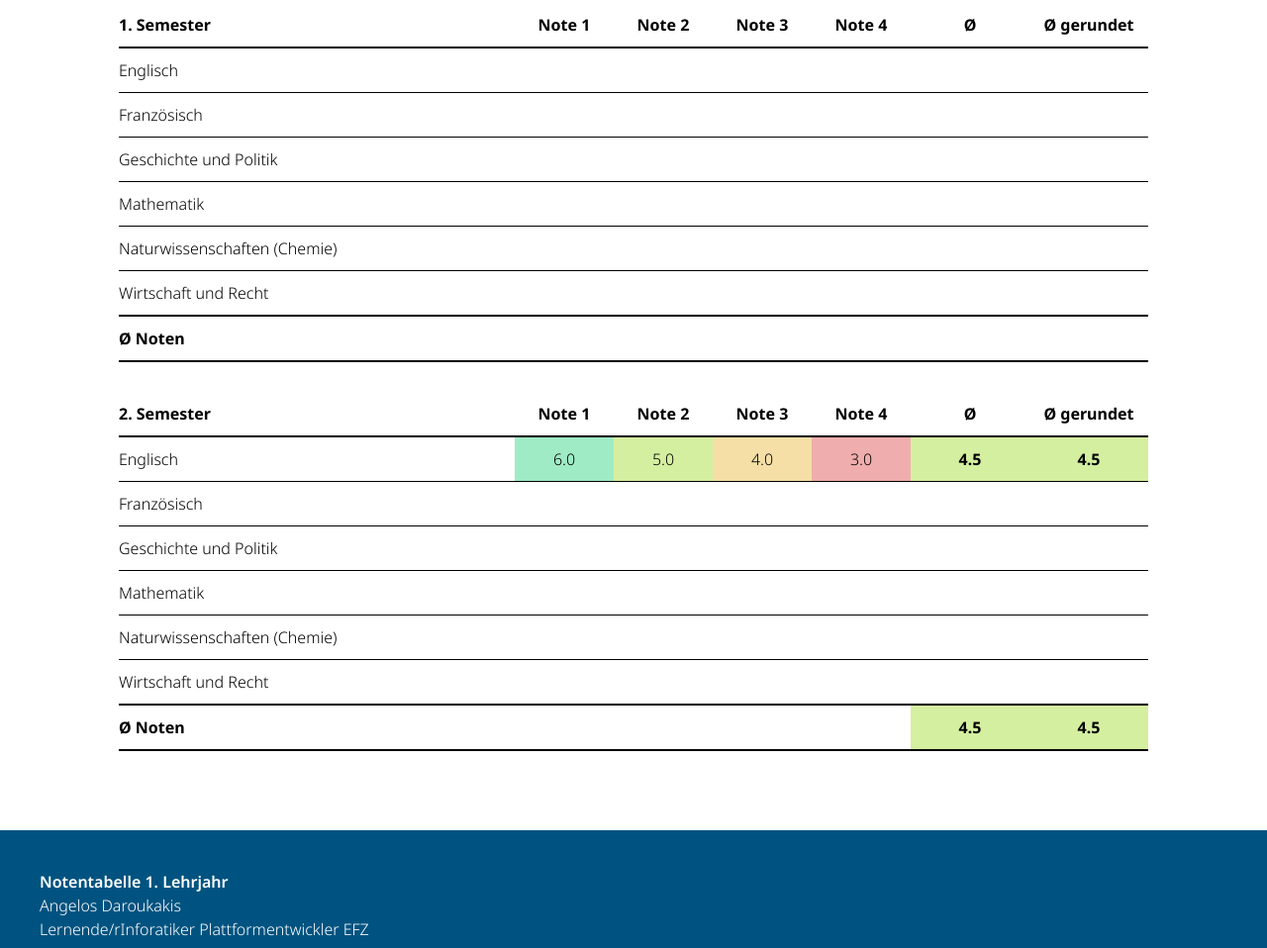
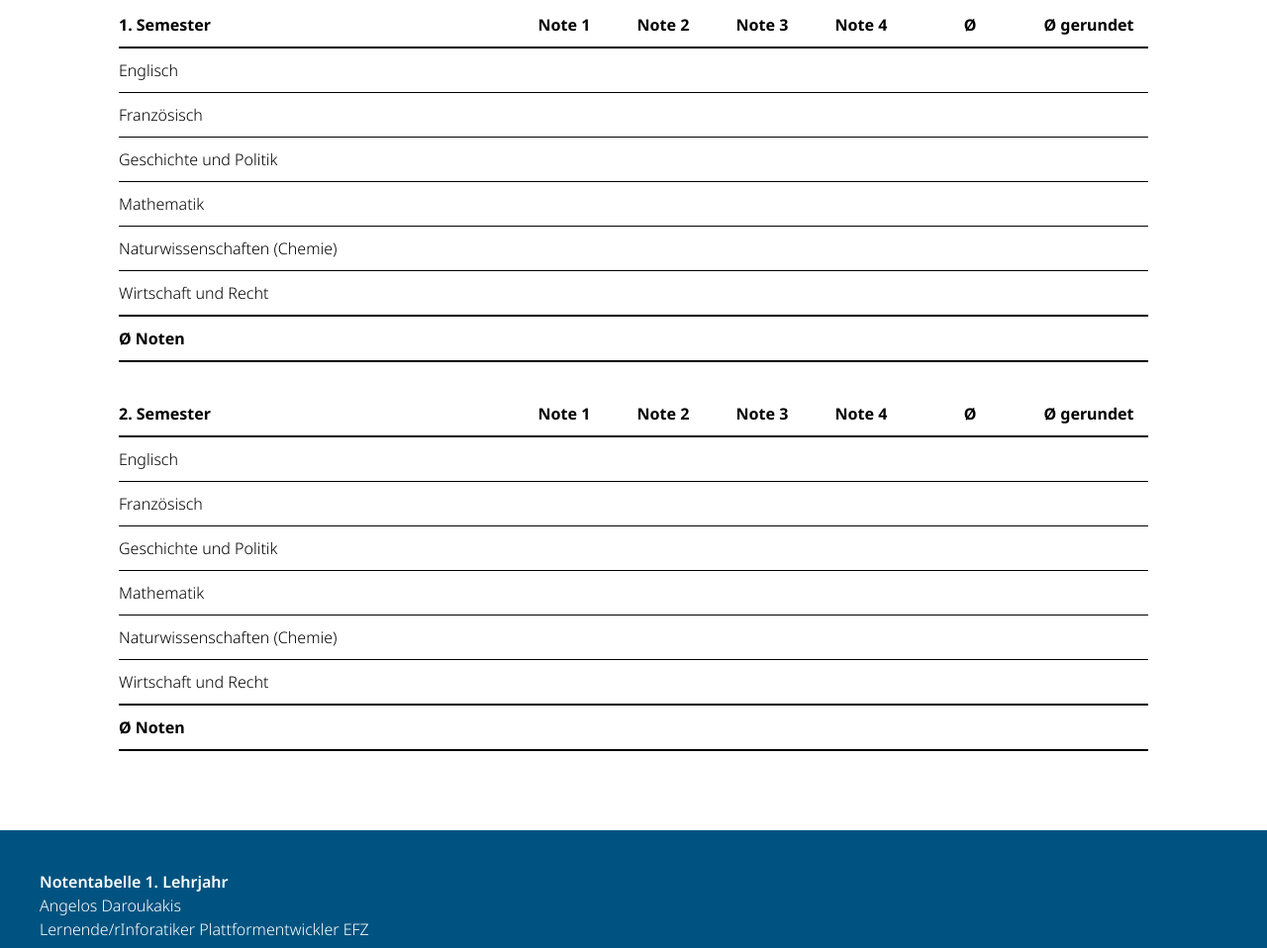
Before and after one commit to AngelosDaroukakis/Wochenberichte, a plain HTML site: page noten_pla_bm_20XX_XX.html in a window 1280 px wide. Shown: the part 1283-2241 px from the top of the page at 99% size. Drawn offline with Linux system fonts and the light colour scheme.

Commit message:
Update noten_pla_bm_20XX_XX.html

```diff
--- a/noten_pla_bm_20XX_XX.html
+++ b/noten_pla_bm_20XX_XX.html
@@ -285,10 +285,10 @@
           <tr></tr>
           <tr>
             <td>Englisch</td>
-            <td title="Noteneintrag vom 00.00.20XX">6.0</td>
-            <td title="Noteneintrag vom 00.00.20XX">5.0</td>
-            <td title="Noteneintrag vom 00.00.20XX">4.0</td>
-            <td title="Noteneintrag vom 00.00.20XX">3.0</td>
+            <td title="Noteneintrag vom 00.00.20XX"></td>
+            <td title="Noteneintrag vom 00.00.20XX"></td>
+            <td title="Noteneintrag vom 00.00.20XX"></td>
+            <td title="Noteneintrag vom 00.00.20XX"></td>
             <td><!-- placeholder Ø --></td>
             <td><!-- placeholder Ø gerundet --></td>
           </tr>
```
